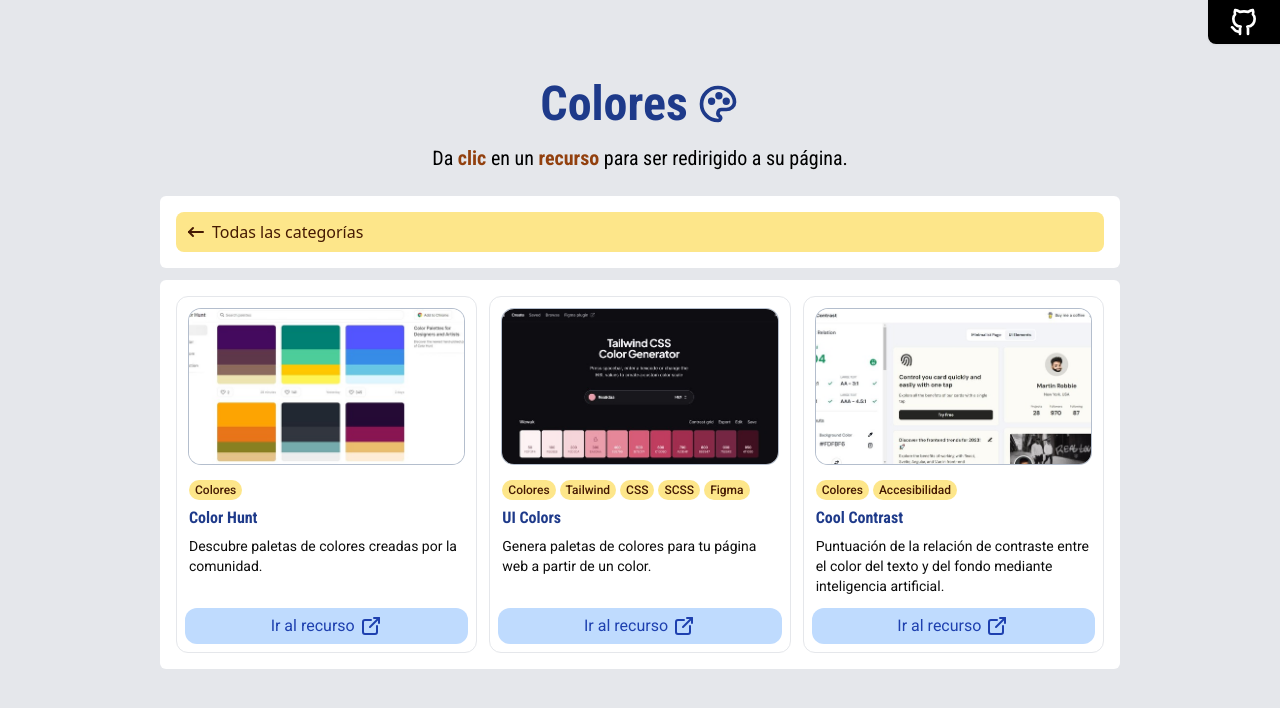
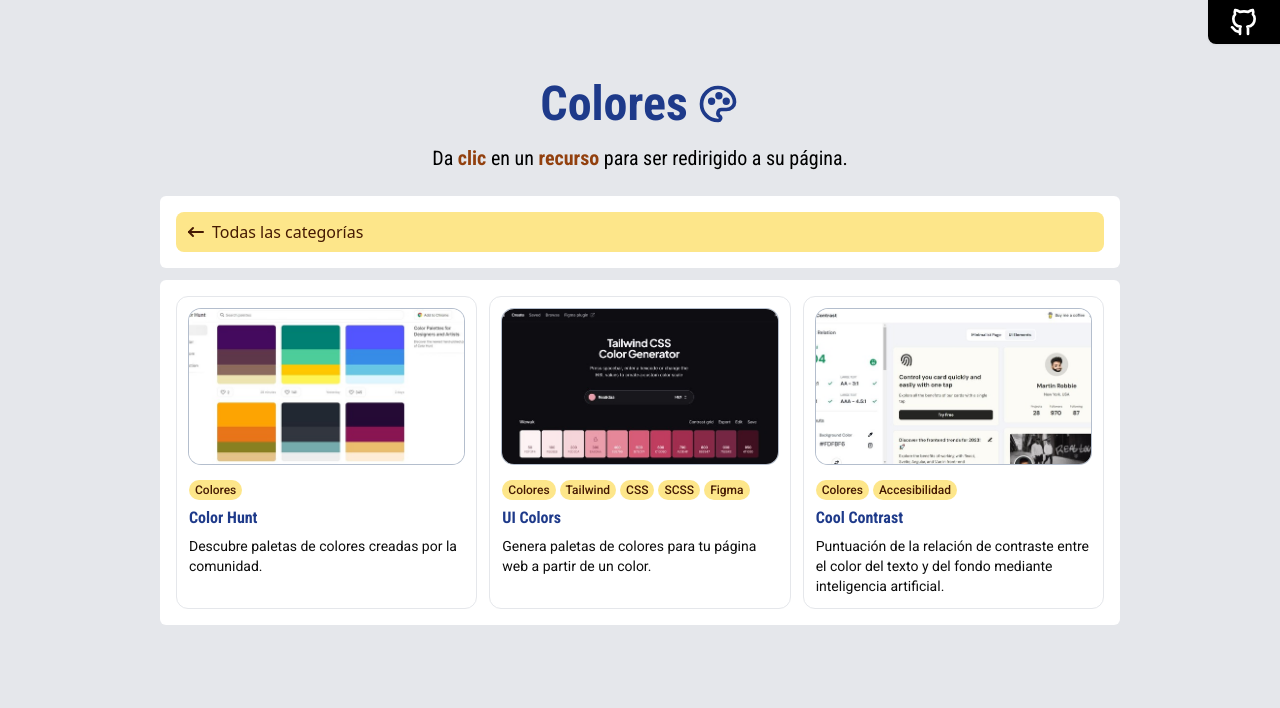
Before and after one commit to DiegoAaronMP/catalogo-recursos-desarrolladores, a React (Vite) app: page /Colores in a window 1280 px wide. Shown: the top 708 px of the page. Built offline with nearby package versions, Linux system fonts and the light colour scheme.

Commit message:
Eliminado el botón 'Ir al recurso' de ResourceCard.

```diff
--- a/src/components/ResourceCard.jsx
+++ b/src/components/ResourceCard.jsx
@@ -3,7 +3,7 @@
 
 export const ResourceCard = ({ title, category, tags, description, image, url }) => {
     return (
-        <a href={url} target='_blank' rel='noreferrer' className='flex flex-col rounded-xl border border-gray-200 transition hover:bg-sky-50 hover:-translate-y-0.5 hover:ring-2 hover:ring-blue-400'>
+        <a href={url} target='_blank' rel='noreferrer' className='flex flex-col rounded-xl border-[1.5px] border-gray-200 transition hover:bg-sky-50 hover:-translate-y-0.5 hover:ring-2 hover:ring-blue-400'>
             {/* <span className='absolute -mt-3 -ml-3 px-2 rounded-xl bg-red-200 text-red-800 text-sm font-roboto font-semibold'>Categoría</span> */}
             <img className='rounded-xl object-cover m-3 aspect-video ring-1 ring-slate-400/70' src={`${image}`} alt="Imagen del recurso" />
 
@@ -18,11 +18,6 @@
                 <h3 className='mt-1.5 text-base text-blue-900 font-roboto-condensed font-bold transition duration-75 hover:underline'>{title}</h3>
                 <p className='mt-1.5 text-sm font-roboto opacity-95'>{description}</p>
             </div>
-
-            <a href={url} target='_blank' rel='noreferrer' role='button' className='flex justify-center items-center m-2 mt-auto py-1.5 gap-1 transition duration-75 bg-blue-200 hover:bg-blue-300 text-blue-800 active:brightness-110 rounded-xl font-roboto'>
-                Ir al recurso
-                <IconExternalLink />
-            </a>
         </a>
     )
 }
```
